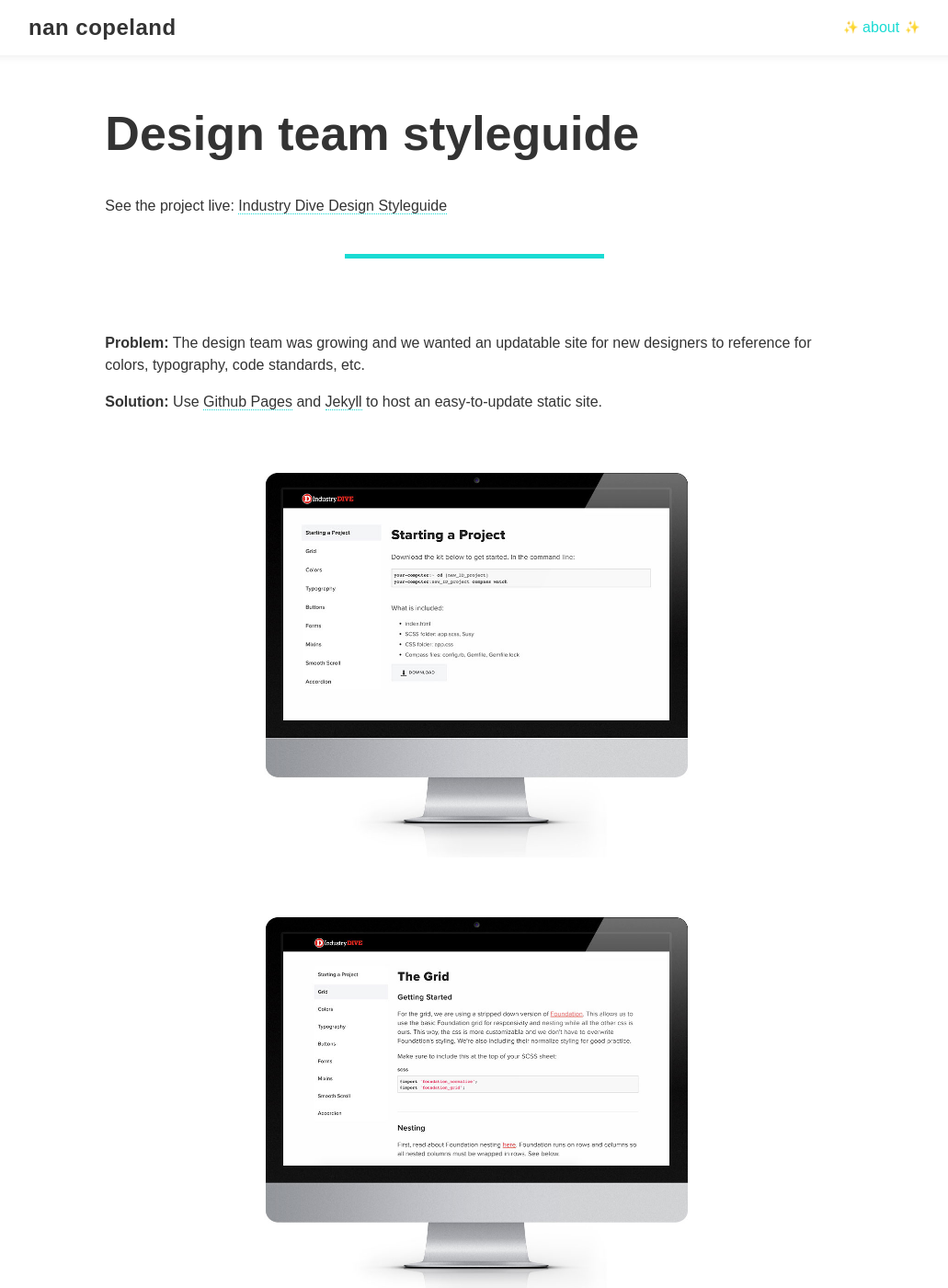
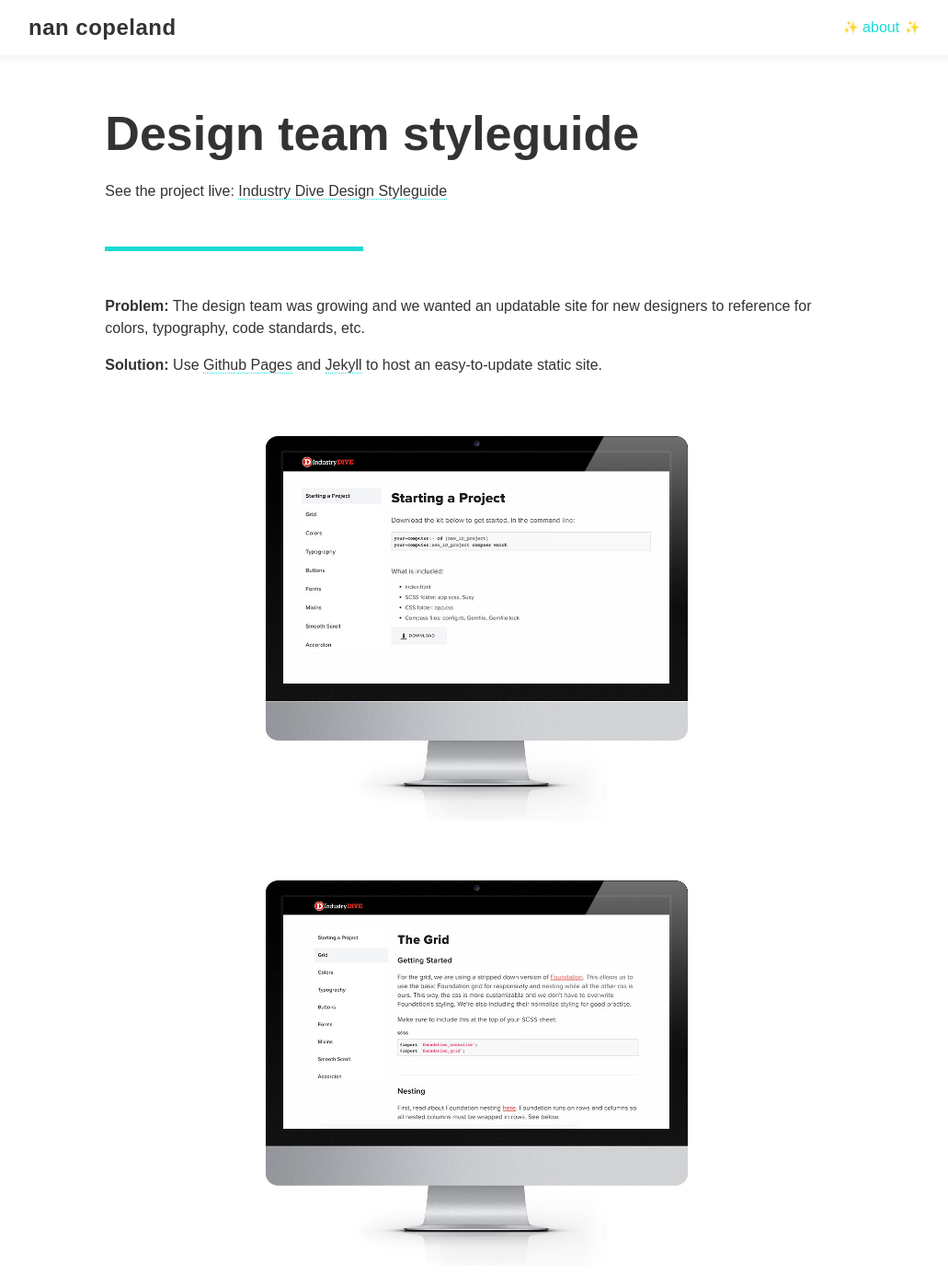
Before and after one commit to nancopeland/old-portfolio-site, a Jekyll site: the page built from _posts/2016-12-1-living-style-guide.markdown, in a window 1280 px wide and 1400 px high. Shown: the whole window at 92% size, without its empty margins (124-1155 px from the left). Built offline with Jekyll 4.4.1, drawn with Linux system fonts in a browser that asks for light colours; nearby versions of some CDN libraries; emoji names are drawn with the system emoji font.

Commit message:
figures out hr

```diff
--- a/_sass/partials/_posts.scss
+++ b/_sass/partials/_posts.scss
@@ -12,7 +12,6 @@
 	ul {
 		display: inline-block;
 		list-style-type: none;
-		margin: 1rem auto 2rem auto;
 		padding: 0;
 		li {
 			display: inline-block;
@@ -22,11 +21,12 @@
 		background-color: $turquoise;
 		border: 0px;
 		height: 5px;
+		margin: 3rem 0;
 		width: 35%;
 	}
 }
 .post-content {
-	margin: 5rem 0 3rem 0;
+	margin-bottom: 3rem;
 	p {
 		margin: 1rem 0;
 	}
```
Also changed, not shown: 2 other files.
